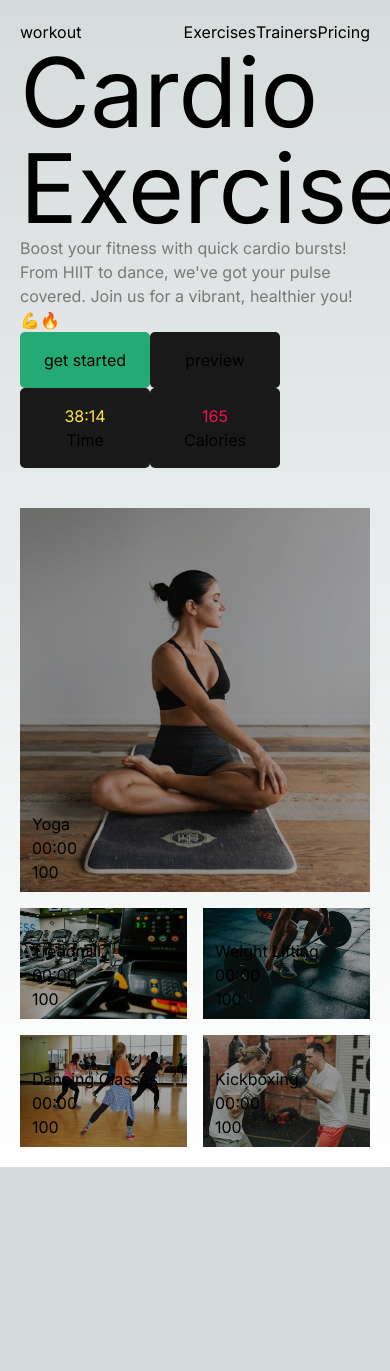
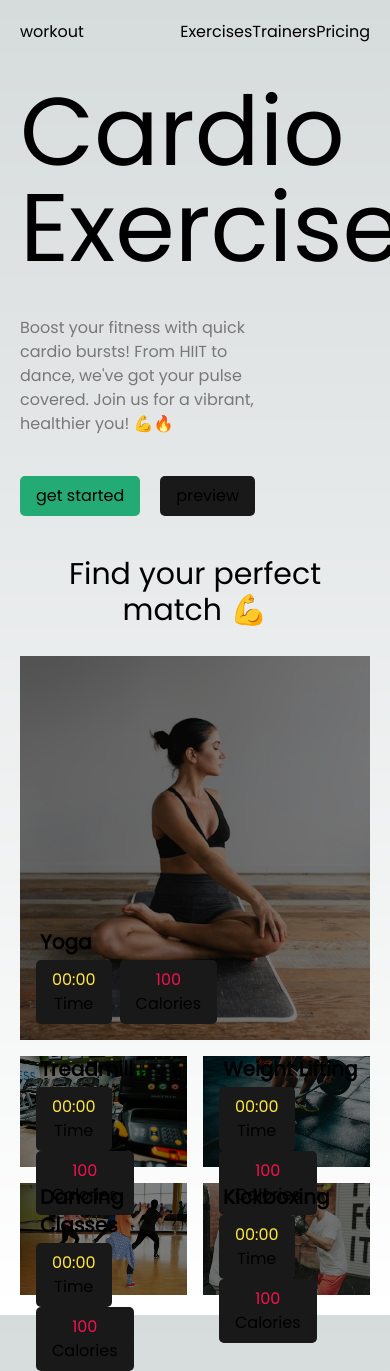
Before and after one commit to Sierra9999/activos-gym, a Next.js app: page / in a window 390 px wide. Shown: the top 1371 px of the page. Before the commit the page ends 1167 px from the top, so only its background shows below. Built offline with nearby package versions, Linux system fonts and the light colour scheme.

Commit message:
task: fix grid responsiveness

```diff
--- a/app/Components/BentoMenu.jsx
+++ b/app/Components/BentoMenu.jsx
@@ -6,34 +6,34 @@ const BentoMenu = () => {
   const workouts = [
     {
       workoutName: 'Yoga',
-      workoutTime : '00:00',
-      caloriesBurnt : '100',
-      imgSrc : '/images/yoga.jpg'
+      workoutTime: '00:00',
+      caloriesBurnt: '100',
+      imgSrc: '/images/yoga.jpg'
     },
     {
       workoutName: 'Treadmill',
-      workoutTime : '00:00',
-      caloriesBurnt : '100',
-      imgSrc : '/images/treadmill.jpg'
+      workoutTime: '00:00',
+      caloriesBurnt: '100',
+      imgSrc: '/images/treadmill.jpg'
     },
 
     {
       workoutName: 'Weight Lifting',
-      workoutTime : '00:00',
-      caloriesBurnt : '100',
-      imgSrc : '/images/weight-lifting.jpg'
+      workoutTime: '00:00',
+      caloriesBurnt: '100',
+      imgSrc: '/images/weight-lifting.jpg'
     },
     {
       workoutName: 'Dancing Classes',
-      workoutTime : '00:00',
-      caloriesBurnt : '100',
-      imgSrc : '/images/dancing-classes.jpg'
+      workoutTime: '00:00',
+      caloriesBurnt: '100',
+      imgSrc: '/images/dancing-classes.jpg'
     },
     {
       workoutName: 'Kickboxing',
-      workoutTime : '00:00',
-      caloriesBurnt : '100',
-      imgSrc : '/images/kickboxing.jpg'
+      workoutTime: '00:00',
+      caloriesBurnt: '100',
+      imgSrc: '/images/kickboxing.jpg'
     },
   ]
 
@@ -46,30 +46,37 @@ const BentoMenu = () => {
     workoutTime
   }) => {
     return (
-    <article  className={` ${classname}`}>
+      <article className={` ${classname}`}>
 
-      <figure className='h-full'>
-        <Image className='object-cover w-full h-full' width={300} height={300} src={imgSrc} alt={alt} />
-      </figure>
-      <div className='relative bottom-20 left-3 h-0 z-1'>
-        <h2>{workoutName}</h2>
-        <p>{workoutTime}</p>
-        <p>{caloriesBurnt}</p>
-      </div>
-      <div class="relative bg-black opacity-35  h-full bottom-full hover:opacity-10 cursor-pointer "></div>
-    </article>)
+        <figure className='h-full'>
+          <Image className='object-cover w-full h-full' width={300} height={300} src={imgSrc} alt={alt} />
+        </figure>
+        <div className='relative bottom-28 left-4 h-0 z-1'>
+          <h2 className='text-xl ml-1 font-bold mb-1'>{workoutName}</h2>
+          <div className=''>
+            <a href="" className='btn mr-2'> <span className="text-yellow">{workoutTime}</span> <br /> Time</a>
+            <a href="" className='btn mr-2'><span className='text-red'>{caloriesBurnt}</span> <br /> Calories</a>
+          </div>
+        </div>
+        <div class="relative bg-black opacity-50  h-full bottom-full hover:opacity-25 cursor-pointer "></div>
+      </article>)
   }
 
   return (
-    <section class="grid md:grid-cols-3 grid-cols-2 gap-4 mt-10">
-      {workouts.map(({caloriesBurnt,workoutName, workoutTime,imgSrc},index)=>(WorkoutCard({
+    <section>
+      <h1 className=' mt-10 text-center text-bold text-3xl'>Find your perfect match 💪</h1>
+      <section class="grid md:grid-cols-3 grid-cols-2 gap-4 mt-7">
+        {workouts.map(({ caloriesBurnt, workoutName, workoutTime, imgSrc }, index) => (WorkoutCard({
           imgSrc,
           workoutName,
           caloriesBurnt,
           workoutTime,
           alt: '',
-          classname: index > 0 ? '' : 'col-span-2 md:col-span-2 h-96' })))}
+          classname: index > 0 ? '' : 'col-span-2 md:col-span-2 h-96'
+        })))}
+      </section>
     </section>
+
   )
 }
 
--- a/app/Components/Hero.jsx
+++ b/app/Components/Hero.jsx
@@ -3,16 +3,12 @@ import React from 'react'
 const Hero = () => {
     return (
         <section>
-            <h1 className='hero-title'>Cardio <br /> Exercises</h1>
-            <h4 className='text-dim'>
+            <h1 className='hero-title my-10'>Cardio <br /> Exercises</h1>
+            <h4 className='text-dim my-10 w-3/4 sm:w-1/2'>
                 Boost your fitness with quick cardio bursts! From HIIT to dance, we've got your pulse covered. Join us for a vibrant, healthier you! 💪🔥</h4>
-            <a href="" className='btn green-background'> get started</a>
-            <a href="" className='btn'>preview</a>
+            <a href="" className='btn green-background mr-5'> get started</a>
+            <a href="" className='btn mr-5'>preview</a>
 
-            <div>
-                <a href="" className='btn'> <span className="text-yellow">38:14</span> <br /> Time</a>
-                <a href="" className='btn'><span className='text-red'>165</span> <br /> Calories</a>
-            </div>
         </section>
     )
 }
--- a/app/layout.jsx
+++ b/app/layout.jsx
@@ -1,8 +1,8 @@
-import { Inter } from "next/font/google";
+import { Poppins } from "next/font/google";
 import "./globals.css";
 import "./styles.css"
 import Header from "./Components/Header";
-const inter = Inter({ subsets: ["latin"] });
+const inter = Poppins({ subsets: ["latin"] ,weight: "400"});
 
 export const metadata = {
   title: "Create Next App",
@@ -12,7 +12,7 @@ export const metadata = {
 export default function RootLayout({ children }) {
   return (
     <html lang="en">
-      <body className={`${inter.className} md:mx-10 md:px-20 px-5 py-5 `}>
+      <body className={`${inter.className} lg:mx-10 lg:px-20 px-5 py-5 `}>
         <Header></Header>
         {children}
       </body>
--- a/app/styles.css
+++ b/app/styles.css
@@ -7,10 +7,9 @@
 }
 
 .btn{
-    padding: 1rem;
+    padding: 0.5rem 1rem;
     background-color: var(--grey);
     border-radius: 5px;
-    min-width: 130px;
     display: inline-block;
     text-align: center;
 }
```
